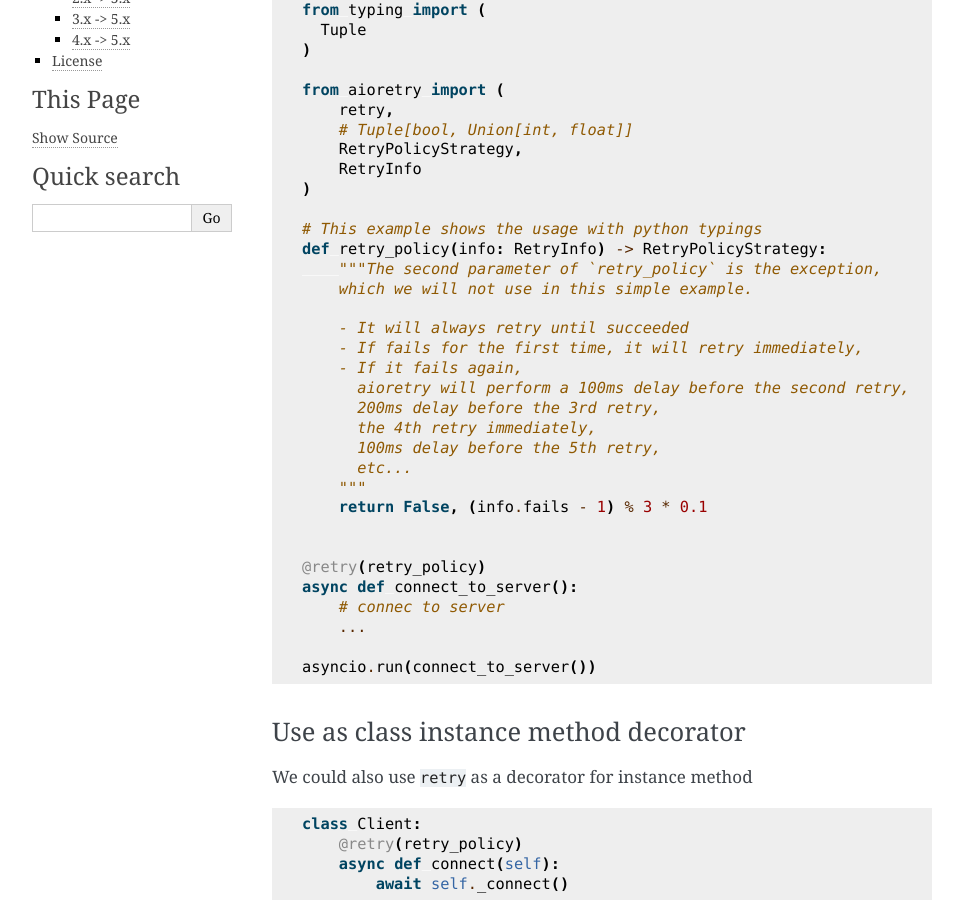
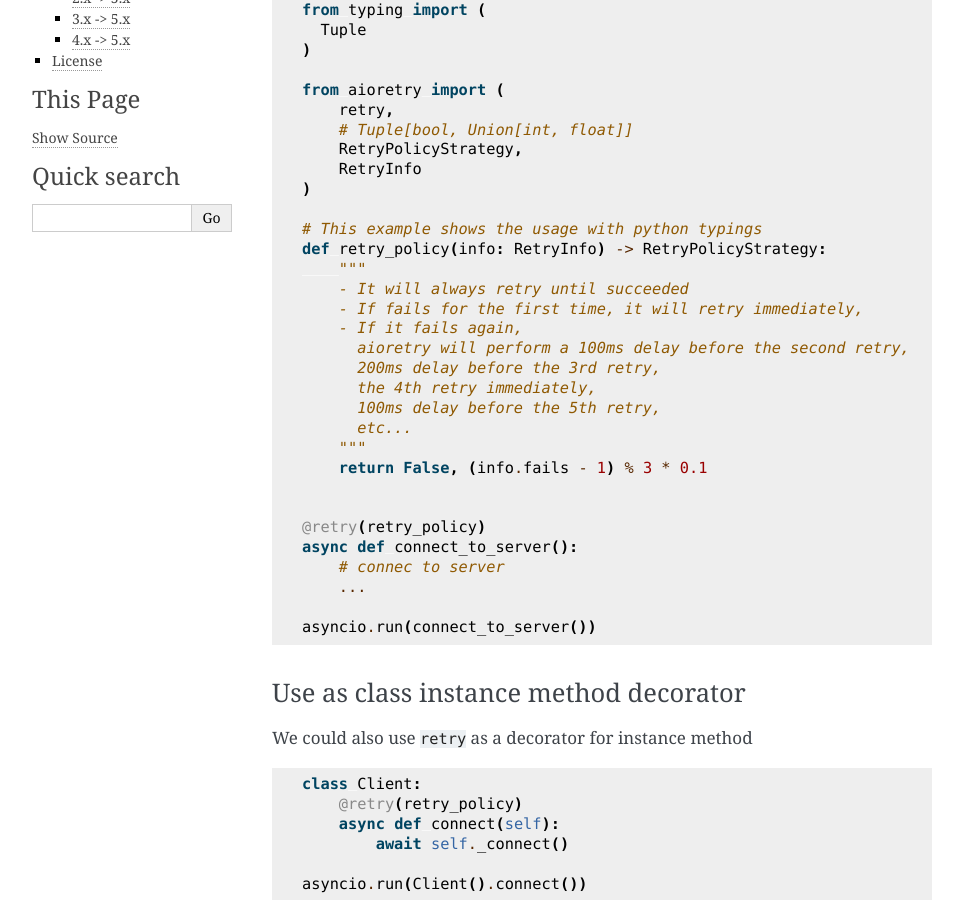
Before and after one commit to kaelzhang/python-aioretry, a Sphinx documentation site: the page built from docs/README.md, in a window 1280 px wide and 900 px high, scrolled down 465 px. Shown: the whole window, without its empty margins (148-1111 px from the left). Built offline with Sphinx 7.4.7, drawn with Linux system fonts in a browser that asks for light colours.

Commit message:
5.0.1 (chore): README.md: fixes annotations

```diff
--- a/aioretry/__init__.py
+++ b/aioretry/__init__.py
@@ -1,4 +1,4 @@
-__version__ = '5.0.0'
+__version__ = '5.0.1'
 
 from .retry import (
     retry,
--- a/docs/README.md
+++ b/docs/README.md
@@ -32,9 +32,7 @@ from aioretry import (
 
 # This example shows the usage with python typings
 def retry_policy(info: RetryInfo) -> RetryPolicyStrategy:
-    """The second parameter of `retry_policy` is the exception,
-    which we will not use in this simple example.
-
+    """
     - It will always retry until succeeded
     - If fails for the first time, it will retry immediately,
     - If it fails again,
```
